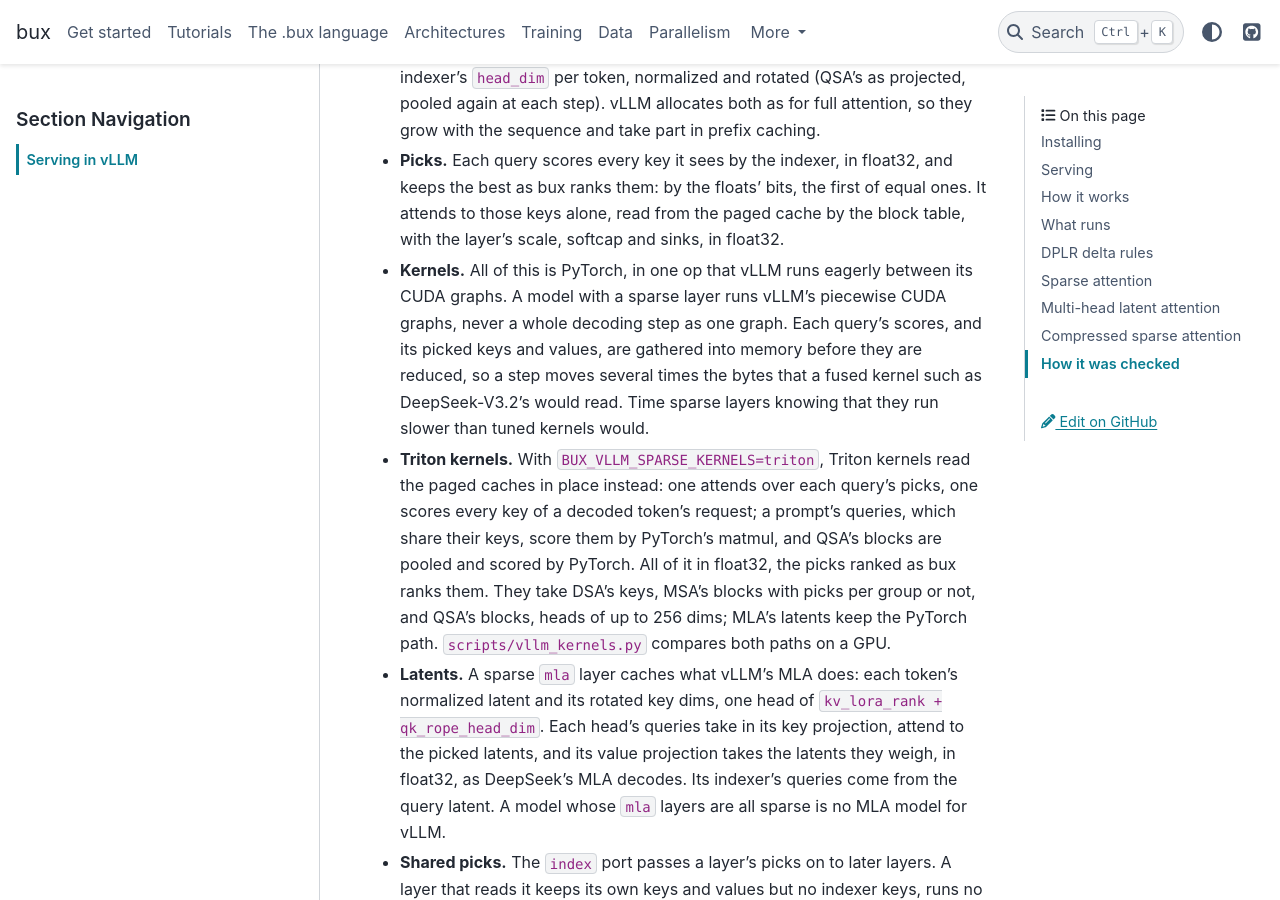
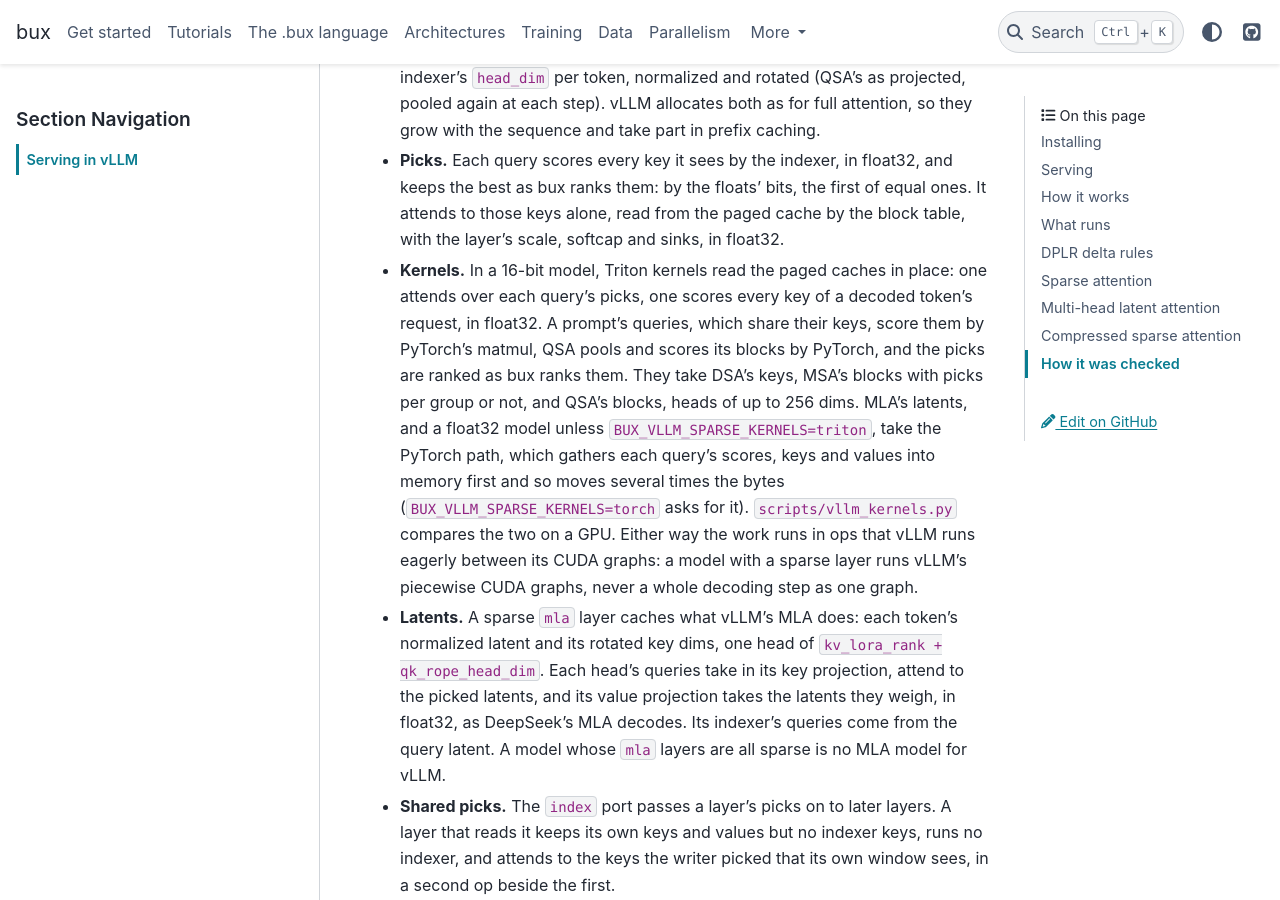
Before and after one commit to pilot7747/bux, a Sphinx documentation site: the page built from docs/export/vllm.md, in a window 1280 px wide and 900 px high, scrolled down 8111 px. Built offline with Sphinx 7.4.7 and the PyData theme 0.15.4, drawn with Linux system fonts in a browser that asks for light colours.

Commit message:
vLLM plugin: the Triton kernels for sparse attention by default in a 16-bit model, as scripts/vllm_kernels.py found them the PyTorch path's on a B300 (float32 within 2.3e-6, bfloat16 within 1.6e-2, the same picks); BUX_VLLM_SPARSE_KERNELS=torch keeps PyTorch, =triton runs them in float32 too
Co-Authored-By: Claude Opus 5.5 <noreply@anthropic.com>

```diff
--- a/docs/export/vllm.md
+++ b/docs/export/vllm.md
@@ -235,20 +235,18 @@ layer: a window, sinks, a softcap, and a `gqa` layer's conv on keys and values a
   keeps the best as bux ranks them: by the floats' bits, the first of equal ones.
   It attends to those keys alone, read from the paged cache by the block table,
   with the layer's scale, softcap and sinks, in float32.
-- **Kernels.** All of this is PyTorch, in one op that vLLM runs eagerly between its
-  CUDA graphs. A model with a sparse layer runs vLLM's piecewise CUDA graphs, never
-  a whole decoding step as one graph. Each query's scores, and its picked keys and
-  values, are gathered into memory before they are reduced, so a step moves several
-  times the bytes that a fused kernel such as DeepSeek-V3.2's would read. Time
-  sparse layers knowing that they run slower than tuned kernels would.
-- **Triton kernels.** With `BUX_VLLM_SPARSE_KERNELS=triton`, Triton kernels read
-  the paged caches in place instead: one attends over each query's picks, one
-  scores every key of a decoded token's request; a prompt's queries, which share
-  their keys, score them by PyTorch's matmul, and QSA's blocks are pooled and
-  scored by PyTorch. All of it in float32, the picks ranked as bux ranks them. They
-  take DSA's keys, MSA's blocks with picks per group or not, and QSA's blocks, heads
-  of up to 256 dims; MLA's latents keep the PyTorch path. `scripts/vllm_kernels.py`
-  compares both paths on a GPU.
+- **Kernels.** In a 16-bit model, Triton kernels read the paged caches in place:
+  one attends over each query's picks, one scores every key of a decoded token's
+  request, in float32. A prompt's queries, which share their keys, score them by
+  PyTorch's matmul, QSA pools and scores its blocks by PyTorch, and the picks are
+  ranked as bux ranks them. They take DSA's keys, MSA's blocks with picks per group
+  or not, and QSA's blocks, heads of up to 256 dims. MLA's latents, and a float32
+  model unless `BUX_VLLM_SPARSE_KERNELS=triton`, take the PyTorch path, which
+  gathers each query's scores, keys and values into memory first and so moves
+  several times the bytes (`BUX_VLLM_SPARSE_KERNELS=torch` asks for it).
+  `scripts/vllm_kernels.py` compares the two on a GPU. Either way the work runs in
+  ops that vLLM runs eagerly between its CUDA graphs: a model with a sparse layer
+  runs vLLM's piecewise CUDA graphs, never a whole decoding step as one graph.
 - **Latents.** A sparse `mla` layer caches what vLLM's MLA does: each token's
   normalized latent and its rotated key dims, one head of `kv_lora_rank +
   qk_rope_head_dim`. Each head's queries take in its key projection, attend to the
```
Also changed, not shown: docs/reference/environment.md (+1 -1 lines), 3 other files.
